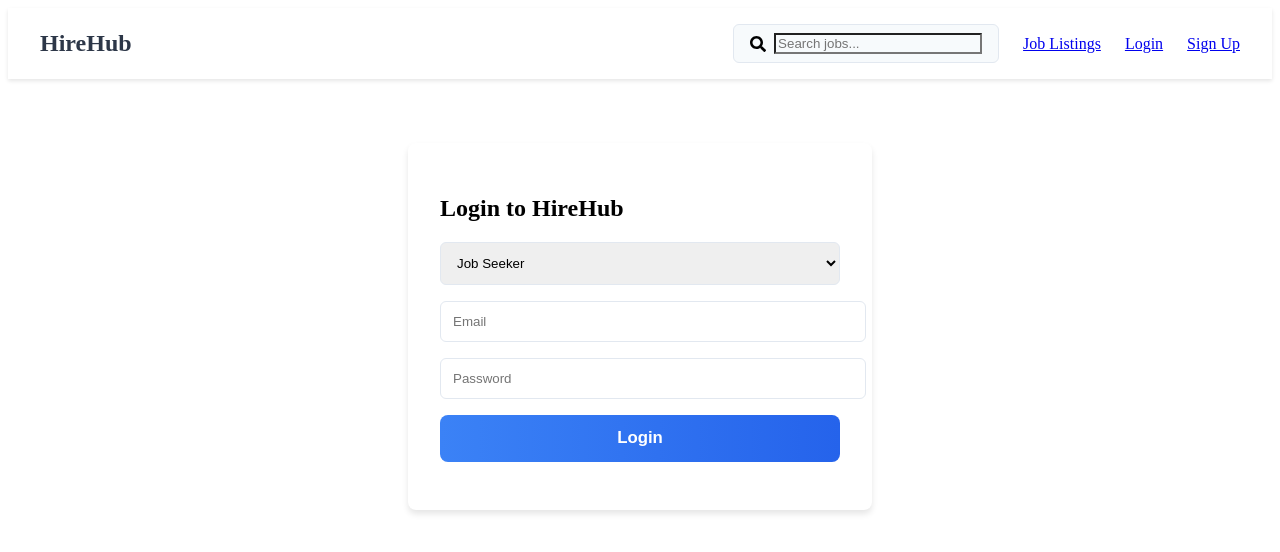
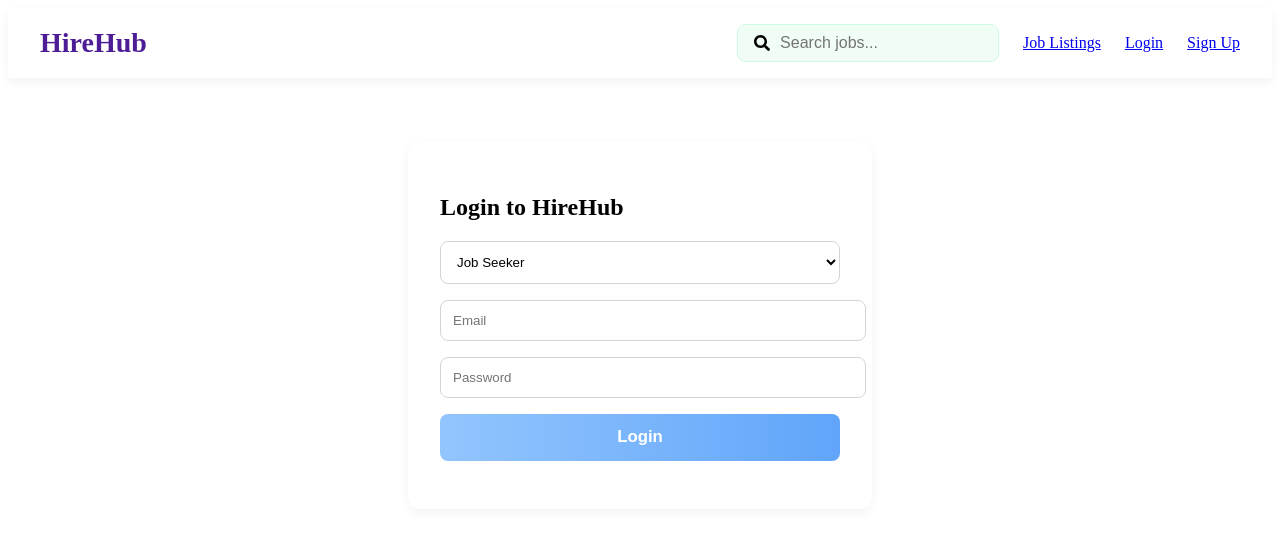
Before and after one commit to AkshatJain1817/HireHub, a React (Create React App) app in the folder client/: page /login in a window 1280 px wide. Shown: the top 552 px of the page. Built offline with nearby package versions, Linux system fonts and the light colour scheme.

Commit message:
new css for minor project

```diff
--- a/client/src/components/ApplyJob.css
+++ b/client/src/components/ApplyJob.css
@@ -3,10 +3,11 @@
   max-width: 850px;
   margin: 3rem auto;
   padding: 2rem;
-    background: linear-gradient(145deg, #ffffff, #f8fafc);
+  background: linear-gradient(145deg, #fdfcff, #eef4ff); /* Soft pastel gradient */
   border-radius: 1rem;
-    box-shadow: 0 8px 24px rgba(0, 0, 0, 0.1);
+  box-shadow: 0 8px 24px rgba(0, 0, 0, 0.06);
   transition: transform 0.3s ease;
+  font-family: 'Inter', sans-serif;
 }
 
 .apply-job:hover {
@@ -14,12 +15,12 @@
 }
 
 .dropzone {
-    border: 3px dashed #5a6b8c;
+  border: 3px dashed #a5b4fc; /* Light pastel indigo */
   border-radius: 0.75rem;
   padding: 2.5rem;
   text-align: center;
   cursor: pointer;
-    background: #f9fafb;
+  background: #f8f9ff;
   transition: all 0.4s ease;
   margin-bottom: 2rem;
   position: relative;
@@ -27,8 +28,8 @@
 }
 
 .dropzone:hover {
-    border-color: #3b82f6;
-    background: #e6f0fa;
+  border-color: #818cf8;
+  background: #eef2ff;
   transform: scale(1.02);
 }
 
@@ -39,7 +40,7 @@
   left: 0;
   width: 100%;
   height: 100%;
-    background: radial-gradient(circle, rgba(59, 130, 246, 0.1), transparent);
+  background: radial-gradient(circle, rgba(129, 140, 248, 0.1), transparent);
   opacity: 0;
   transition: opacity 0.3s ease;
 }
@@ -49,14 +50,14 @@
 }
 
 .dropzone p {
-    color: #4b5563;
+  color: #475569;
   margin: 0;
   font-size: 1.1rem;
   font-weight: 500;
 }
 
 button[type="submit"] {
-    background: linear-gradient(to right, #3b82f6, #2563eb);
+  background: linear-gradient(to right, #93c5fd, #60a5fa); /* Pastel blue gradient */
   color: white;
   padding: 0.85rem 1.75rem;
   border: none;
@@ -71,9 +72,9 @@
 }
 
 button[type="submit"]:hover {
-    background: linear-gradient(to right, #2563eb, #1d4ed8);
+  background: linear-gradient(to right, #60a5fa, #3b82f6);
   transform: translateY(-2px);
-    box-shadow: 0 4px 12px rgba(37, 99, 235, 0.3);
+  box-shadow: 0 4px 12px rgba(96, 165, 250, 0.3);
 }
 
 button[type="submit"]::after {
@@ -105,6 +106,7 @@
   animation: fadeIn 0.5s ease-in-out;
 }
 
+/* Responsive */
 @media (max-width: 768px) {
   .apply-job {
     padding: 1.5rem;
@@ -123,6 +125,7 @@
   }
 }
 
+/* Animation */
 @keyframes fadeIn {
   from {
     opacity: 0;
--- a/client/src/components/CandidateDashboard.css
+++ b/client/src/components/CandidateDashboard.css
@@ -2,45 +2,55 @@
   max-width: 1200px;
   margin: 2rem auto;
   padding: 1.5rem;
+  font-family: 'Inter', sans-serif;
 }
 
 .dashboard-section {
-    background: white;
-    border-radius: 0.5rem;
-    box-shadow: 0 1px 3px rgba(0,0,0,0.1);
+  background: #fefeff; /* Light pastel background */
+  border-radius: 0.75rem;
+  box-shadow: 0 4px 12px rgba(0, 0, 0, 0.05);
   padding: 1.5rem;
   margin-bottom: 2rem;
+  transition: box-shadow 0.3s ease;
+}
+
+.dashboard-section:hover {
+  box-shadow: 0 6px 16px rgba(0, 0, 0, 0.08);
 }
 
 .form-group {
   width: 100%;
   padding: 0.75rem;
   margin-bottom: 1rem;
-    border: 1px solid #e2e8f0;
-    border-radius: 0.375rem;
-    transition: border-color 0.3s;
+  border: 1px solid #d1d5db;
+  border-radius: 0.5rem;
+  transition: border-color 0.3s, box-shadow 0.3s;
+  background: #ffffff;
 }
 
 .form-group:focus {
   outline: none;
-    border-color: #4299e1;
-    box-shadow: 0 0 0 3px rgba(66,153,225,0.1);
+  border-color: #93c5fd;
+  box-shadow: 0 0 0 3px rgba(147, 197, 253, 0.3); /* Soft blue focus */
 }
 
 button.form-group {
-    background-color: #48bb78;
-    color: white;
+  background-color: #6ee7b7; /* Soft green */
+  color: #1f2937;
   border: none;
+  font-weight: 600;
   cursor: pointer;
-    transition: background-color 0.3s;
+  transition: background-color 0.3s, transform 0.2s;
 }
 
 button.form-group:hover {
-    background-color: #38a169;
+  background-color: #34d399;
+  transform: translateY(-1px);
 }
 
 .bg-gray-500 {
-    background-color: #718096;
+  background-color: #9ca3af;
+  color: white;
 }
 
 .application-list {
@@ -59,6 +69,6 @@
 
   .flex-col {
     flex-direction: column;
-      gap: 0.5rem;
+    gap: 0.75rem;
   }
 }
--- a/client/src/components/JobList.css
+++ b/client/src/components/JobList.css
@@ -2,6 +2,7 @@
   max-width: 1200px;
   margin: 2rem auto;
   padding: 1.5rem;
+  font-family: 'Inter', sans-serif;
 }
 
 .job-grid {
@@ -11,21 +12,22 @@
 }
 
 .job-item {
-    background: white;
+  background: #ffffff; /* Light pastel background */
   padding: 1.5rem;
-    border-radius: 0.5rem;
-    box-shadow: 0 4px 6px rgba(0,0,0,0.1);
-    transition: transform 0.3s;
+  border-radius: 0.75rem;
+  box-shadow: 0 4px 12px rgba(0, 0, 0, 0.05); /* Soft shadow */
+  transition: transform 0.3s ease, box-shadow 0.3s ease;
 }
 
 .job-item:hover {
   transform: translateY(-2px);
+  box-shadow: 0 6px 16px rgba(0, 0, 0, 0.08); /* Slight hover effect */
 }
 
 .job-details p {
   margin: 0.5rem 0;
   font-size: 0.9rem;
-    color: #4a5568;
+  color: #4b5563; /* Softer text color */
 }
 
 @media (max-width: 768px) {
@@ -34,6 +36,6 @@
   }
 
   .job-grid {
-      grid-template-columns: 1fr;
+    grid-template-columns: 1fr; /* Stack items on small screens */
   }
 }
--- a/client/src/components/Login.css
+++ b/client/src/components/Login.css
@@ -2,43 +2,48 @@
   max-width: 400px;
   margin: 4rem auto;
   padding: 2rem;
-    background: white;
-    border-radius: 0.5rem;
-    box-shadow: 0 4px 6px rgba(0,0,0,0.1);
+  background: #ffffff; /* Light pastel background */
+  border-radius: 0.75rem; /* Slightly more rounded corners */
+  box-shadow: 0 4px 12px rgba(0, 0, 0, 0.05); /* Soft shadow */
 }
 
 .form-group {
   width: 100%;
   padding: 0.75rem;
   margin-bottom: 1rem;
-    border: 1px solid #e2e8f0;
+  border: 1px solid #e2e8f0; /* Soft border */
   border-radius: 0.375rem;
-    transition: all 0.3s;
+  transition: all 0.3s ease;
+  background: #f9fafb; /* Subtle background color for inputs */
 }
 
 .form-group:focus {
   outline: none;
-    border-color: #4299e1;
-    box-shadow: 0 0 0 3px rgba(66,153,225,0.1);
+  border-color: #60a5fa; /* Light blue border on focus */
+  box-shadow: 0 0 0 3px rgba(96, 165, 250, 0.1); /* Light blue glow on focus */
 }
 
 button.form-group {
-    background-color: #4299e1;
+  background-color: #60a5fa; /* Pastel blue button */
   color: white;
   border: none;
   cursor: pointer;
   font-weight: 600;
-    transition: background-color 0.3s;
+  padding: 0.75rem 1.5rem;
+  border-radius: 0.5rem;
+  transition: background-color 0.3s ease;
 }
 
 button.form-group:hover {
-    background-color: #3182ce;
+  background-color: #3b82f6; /* Slightly darker blue on hover */
 }
 
 .error {
-    color: #e53e3e;
+  color: #e53e3e; /* Soft red error color */
   padding: 0.5rem;
   text-align: center;
+  background: #fef2f2; /* Light pink background for error messages */
+  border-radius: 0.375rem;
 }
 
 @media (max-width: 480px) {
--- a/client/src/components/Navbar.css
+++ b/client/src/components/Navbar.css
@@ -1,91 +1,106 @@
+/* Navbar Container */
 .navbar {
-    background: white;
-    box-shadow: 0 2px 4px rgba(0,0,0,0.1);
+  background: #ffffff;
+  box-shadow: 0 4px 10px rgba(0, 0, 0, 0.05);
   position: sticky;
   top: 0;
   z-index: 1000;
 }
 
+/* Inner Navbar Layout */
 .navbar-content {
   max-width: 1200px;
   margin: 0 auto;
-    padding: 1rem;
+  padding: 1rem 1.5rem;
   display: flex;
   justify-content: space-between;
   align-items: center;
 }
 
+/* Brand */
 .nav-brand {
-    font-size: 1.5rem;
+  font-size: 1.75rem;
   font-weight: 700;
-    color: #2d3748;
+  color: #4c1d95; /* Deep pastel purple */
   text-decoration: none;
 }
 
+/* Right-side Actions */
 .nav-actions {
   display: flex;
   align-items: center;
   gap: 1.5rem;
 }
 
+/* Search Box */
 .search-input {
   display: flex;
   align-items: center;
-    background: #f7fafc;
-    border-radius: 0.375rem;
+  background: #f0fdf4; /* Mint pastel */
+  border-radius: 0.5rem;
   padding: 0.5rem 1rem;
-    border: 1px solid #e2e8f0;
+  border: 1px solid #d1fae5;
 }
 
 .search-input input {
   background: transparent;
   margin-left: 0.5rem;
+  border: none;
+  outline: none;
   width: 200px;
+  color: #334155;
+  font-size: 1rem;
 }
 
+/* Profile Icon */
 .profile-icon {
   cursor: pointer;
-    color: #4a5568;
-    transition: color 0.3s;
+  color: #475569; /* Slate */
+  transition: color 0.3s ease;
 }
 
 .profile-icon:hover {
-    color: #2b6cb0;
+  color: #4c1d95;
 }
 
+/* Mobile Menu Button */
 .mobile-menu-btn {
   display: none;
   background: none;
   border: none;
   font-size: 1.5rem;
   cursor: pointer;
+  color: #4c1d95;
 }
 
+/* Mobile Dropdown Menu */
 .mobile-menu {
   display: none;
   flex-direction: column;
   gap: 1rem;
   padding: 1rem;
-    background: white;
-    border-top: 1px solid #e2e8f0;
+  background: #ffffff;
+  border-top: 1px solid #e0e7ff;
 }
 
 .mobile-menu.active {
   display: flex;
 }
 
+/* Menu Items */
 .mobile-menu-item {
   padding: 0.75rem;
   text-decoration: none;
-    color: #2d3748;
-    border-radius: 0.375rem;
-    transition: background-color 0.3s;
+  color: #4b5563;
+  border-radius: 0.5rem;
+  transition: background-color 0.3s ease;
 }
 
 .mobile-menu-item:hover {
-    background-color: #f7fafc;
+  background-color: #f3e8ff; /* light lavender */
 }
 
+/* Responsive Styling */
 @media (max-width: 768px) {
   .nav-actions {
     display: none;
--- a/client/src/components/PostJob.css
+++ b/client/src/components/PostJob.css
@@ -2,45 +2,52 @@
   max-width: 800px;
   margin: 2rem auto;
   padding: 1.5rem;
+  background: #ffffff; /* Light pastel background */
+  border-radius: 0.75rem; /* More rounded corners */
+  box-shadow: 0 4px 12px rgba(0, 0, 0, 0.05); /* Soft shadow */
 }
 
 .form-group {
   width: 100%;
   padding: 0.75rem;
-    border: 1px solid #e2e8f0;
+  border: 1px solid #e2e8f0; /* Soft border */
   border-radius: 0.375rem;
   margin-bottom: 1rem;
-    transition: border-color 0.3s;
+  background: #f9fafb; /* Subtle background color for inputs */
+  transition: border-color 0.3s ease;
 }
 
 .form-group:focus {
   outline: none;
-    border-color: #4299e1;
-    box-shadow: 0 0 0 3px rgba(66,153,225,0.1);
+  border-color: #60a5fa; /* Light blue border on focus */
+  box-shadow: 0 0 0 3px rgba(96, 165, 250, 0.1); /* Light blue glow on focus */
 }
 
 textarea.form-group {
   min-height: 150px;
   resize: vertical;
+  background: #f9fafb; /* Subtle background color */
 }
 
 button.form-group {
-    background-color: #48bb78;
+  background-color: #60a5fa; /* Pastel blue button */
   color: white;
   border: none;
   cursor: pointer;
   font-weight: 600;
-    transition: background-color 0.3s;
+  padding: 0.75rem 1.5rem;
+  border-radius: 0.5rem;
+  transition: background-color 0.3s ease;
 }
 
 button.form-group:hover {
-    background-color: #38a169;
+  background-color: #3b82f6; /* Slightly darker blue on hover */
 }
 
 .error {
-    color: #e53e3e;
+  color: #e53e3e; /* Soft red error color */
   padding: 0.75rem;
-    background-color: #fff5f5;
+  background-color: #fff5f5; /* Light pink background for error messages */
   border-radius: 0.375rem;
   margin-bottom: 1rem;
 }
```
Also changed, not shown: client/src/components/Home.css (+53 -12 lines), client/src/components/JobDetail.css (+43 -27 lines), 2 other files (tests, documents, lock files or other folders). Lines whose indentation alone changed are shown as unchanged.
